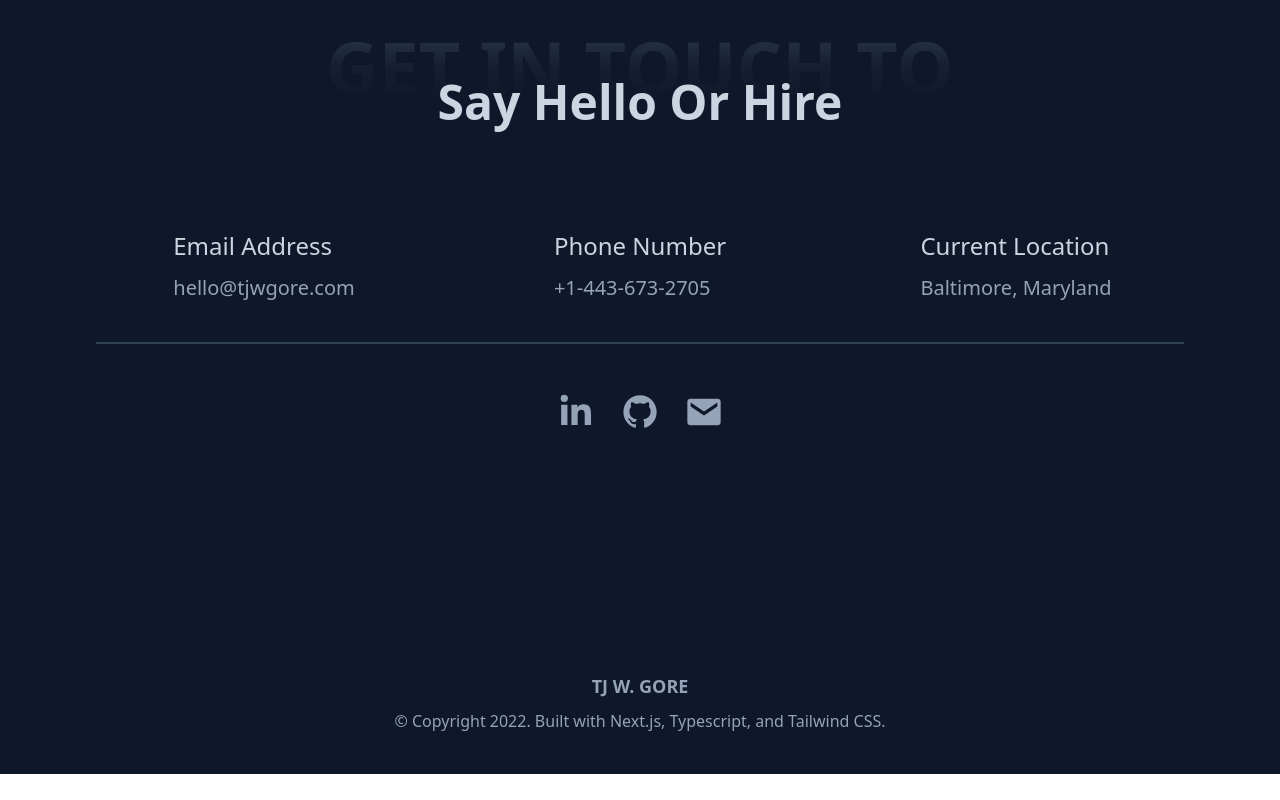
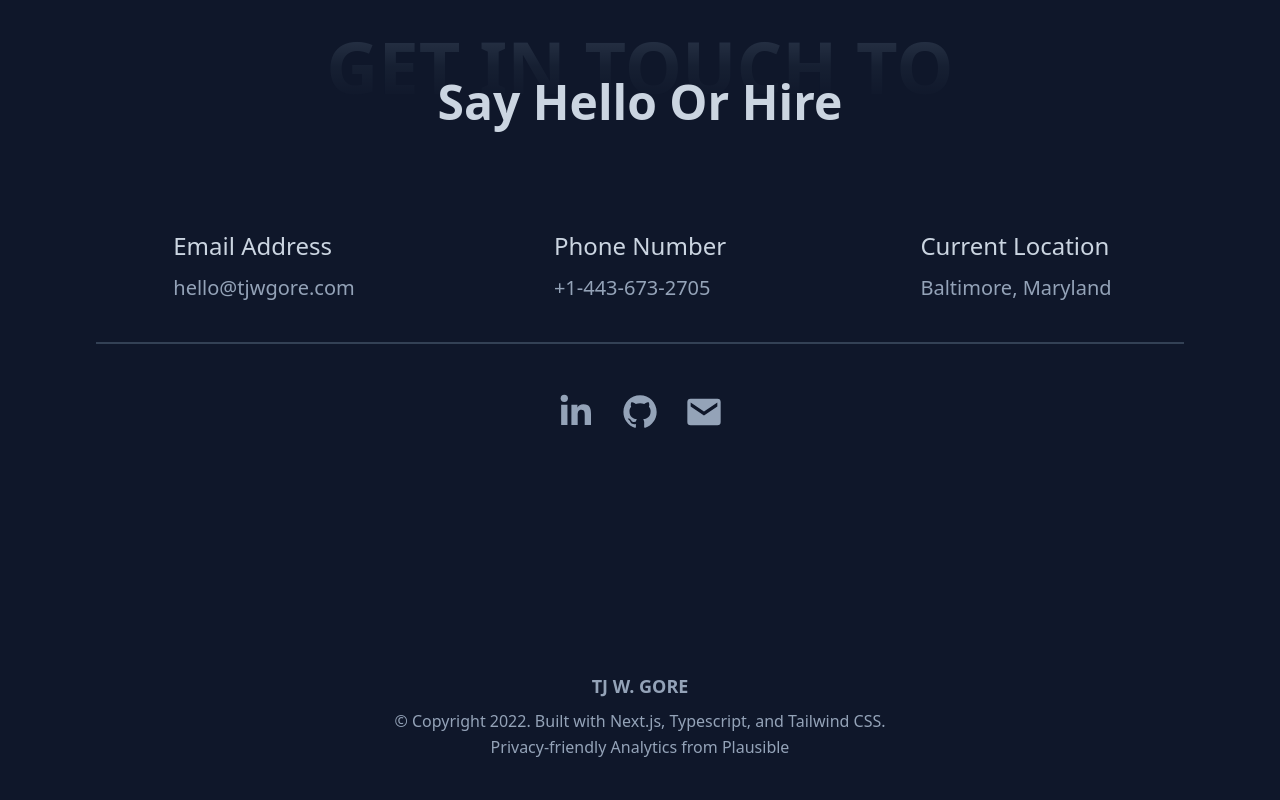
Before and after one commit to tjgore/tj-portfolio, a Next.js app: page / in a window 1280 px wide. Shown: the part 9900-10700 px from the top of the page. Before the commit the page ends 10674 px from the top, so only its background shows below. Built offline with nearby package versions, Linux system fonts and the light colour scheme.

Commit message:
added analytics in footer

```diff
--- a/pages/index.tsx
+++ b/pages/index.tsx
@@ -323,6 +323,7 @@ export default function Home() {
         <footer className="flex flex-col items-center justify-center px-4 pt-32 pb-10 text-slate-400">
           <p className="mb-2 text-lg font-bold">TJ W. GORE</p>
           <p className="text-center">&copy; Copyright 2022. Built with Next.js, Typescript, and Tailwind CSS.</p>
+          <p className="text-center">Privacy-friendly Analytics from <Link href="https://plausible.io/" className="hover:text-slate-300 cursor-pointer">Plausible</Link> </p>
         </footer>
       </main>
     </div>
```
